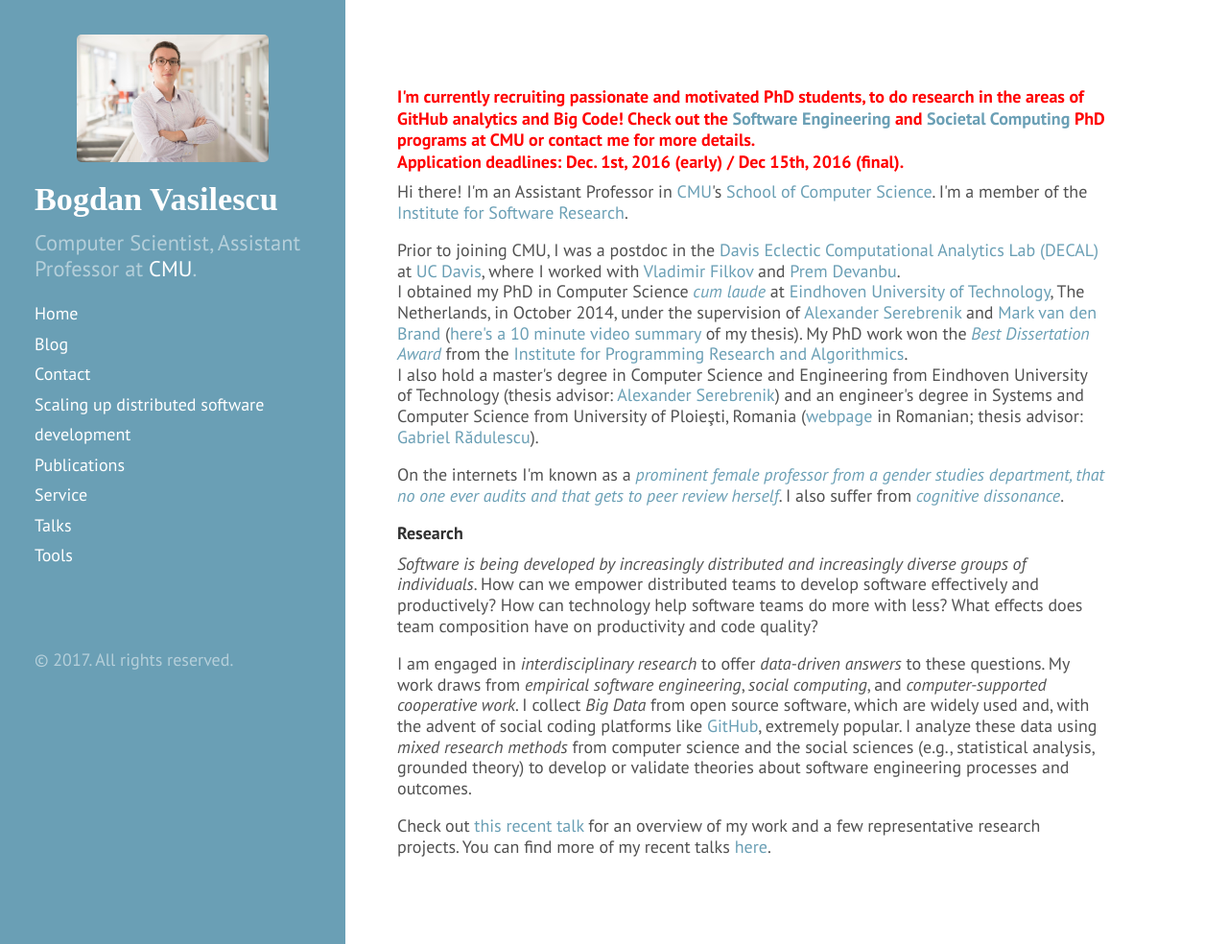
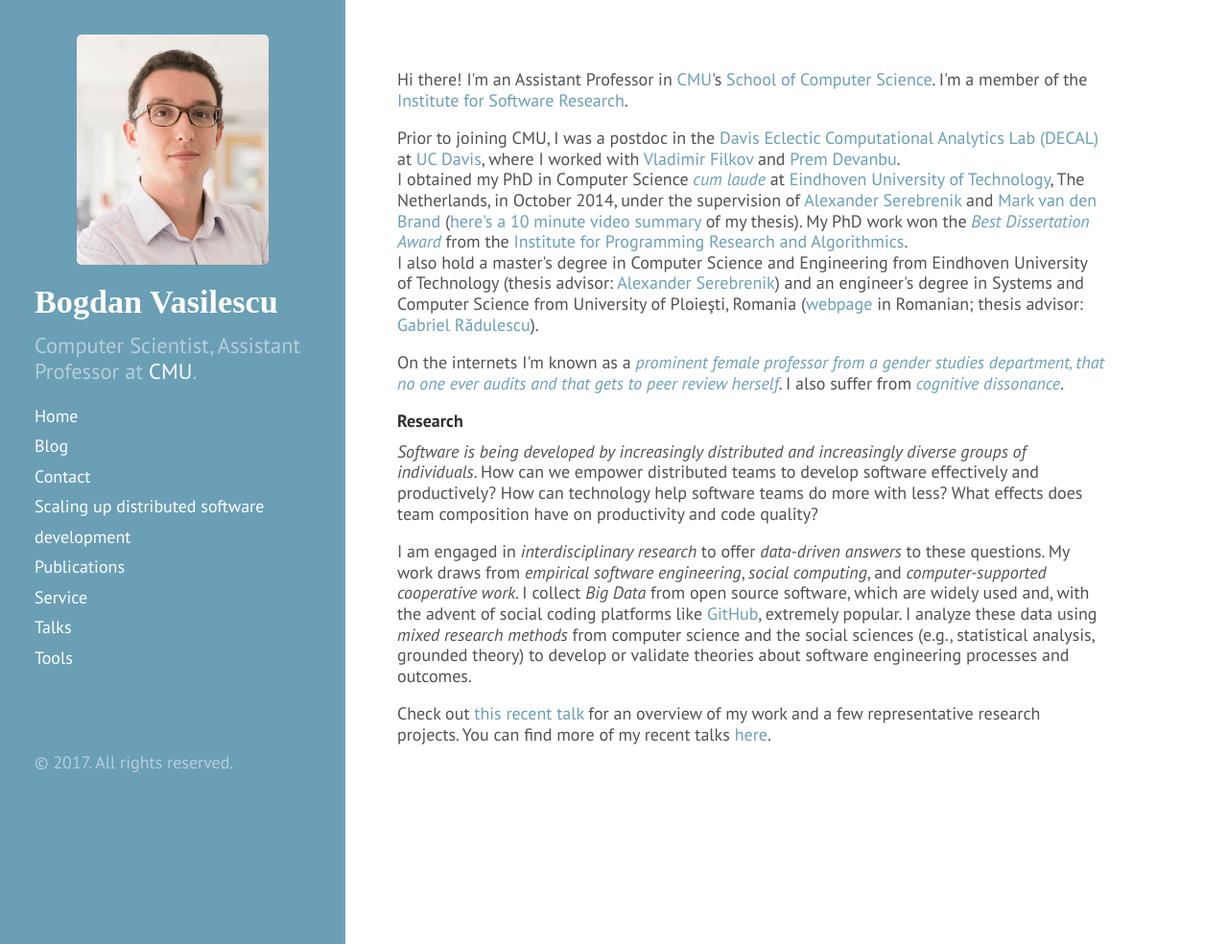
Before and after one commit to bvasiles/bvasiles.github.io, a Jekyll site: the page built from index.html, in a window 1280 px wide and 984 px high. Shown: the whole window at 96% size. Built offline with Jekyll 4.4.1, drawn with Linux system fonts in a browser that asks for light colours; nearby versions of some CDN libraries; Markdown is read by kramdown in place of the engine named in the settings; the list of posts is cut into pages by our own code.

Commit message:
Removed bit about recruiting

```diff
--- a/_includes/sidebar.html
+++ b/_includes/sidebar.html
@@ -4,7 +4,7 @@
     <div class="sidebar-about">
       <h1>
 <!-- 		<img src="/images/bogdan2014bw.jpg" alt="Bogdan Vasilescu" class="secondary-photo media-circle photo" width="150px" /> -->
-		<img class="displayed" src="/images/bogdan2016.jpg" alt="Bogdan Vasilescu" width="200px" />
+		<img class="displayed" src="/images/bogdan2016f.jpg" alt="Bogdan Vasilescu" width="200px" />
           {{ site.title }}
       </h1>
       <p class="lead">
--- a/index.html
+++ b/index.html
@@ -2,12 +2,14 @@
 layout: default
 title: Home
 ---
+<!--
 <h4>
 <font color="red">
 I'm currently recruiting passionate and motivated PhD students, to do research in the areas of GitHub analytics and Big Code!
 Check out the <a href="http://isri.cmu.edu/education/se-phd/">Software Engineering</a> and <a href="http://sc.cs.cmu.edu/">Societal Computing</a> PhD programs at CMU or contact me for more details.
 <br>Application deadlines: Dec. 1st, 2016 (early) / Dec 15th, 2016 (final).
 </font></h4>
+ -->
 
 <p>Hi there! I'm an Assistant Professor in <a href="http://www.cmu.edu">CMU</a>'s
 <a href="http://scs.cmu.edu">School of Computer Science</a>.
```
Also changed, not shown: images/bogdan2016f.jpg (added), 1 other file.
